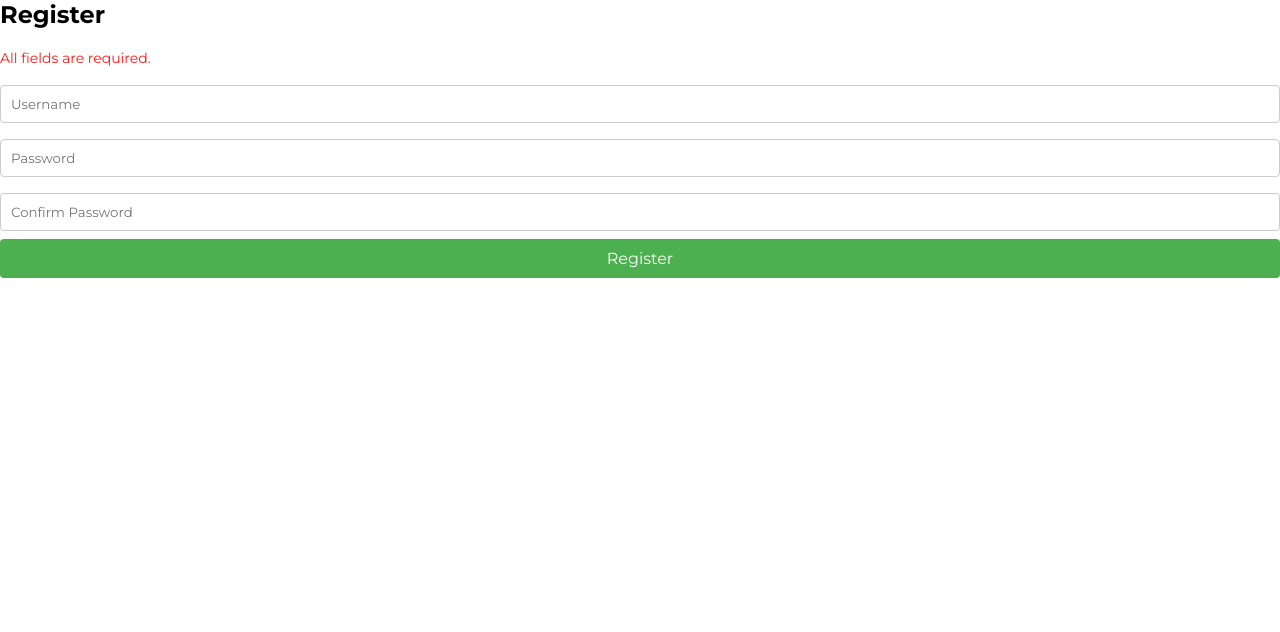
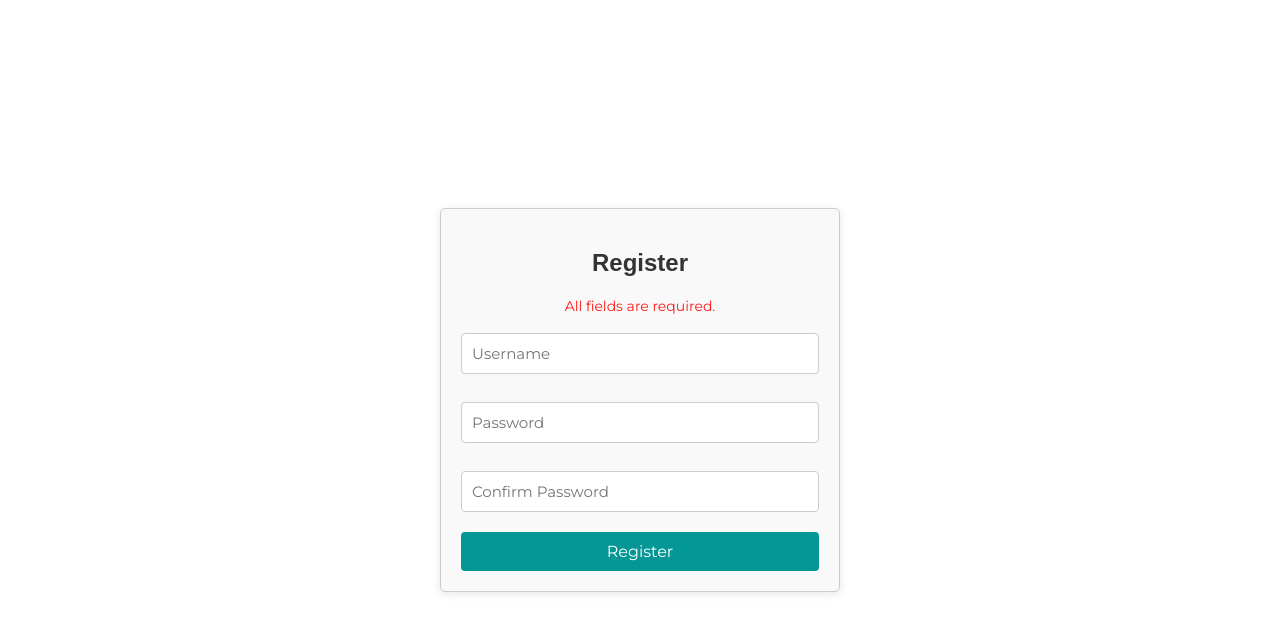
Before and after one commit to Software-Engineering-Project588/frontend, a React (Create React App) app: page /register in a window 1280 px wide. Both pictures are taken after a click on the button "Register". Shown: the top 632 px of the page. Built offline with nearby package versions, Linux system fonts and the light colour scheme; a web font is replaced by a local one.

Commit message:
final commits

```diff
--- a/src/components/CollegeDetails/index.js
+++ b/src/components/CollegeDetails/index.js
@@ -122,7 +122,7 @@ const CollegeDetails = (props) => {
                         <p>Type of Room: <span>{accommodation.typeOfRoom}</span></p>
                         <p>Area: <span>{accommodation.areaName}</span></p>
                         <p>Cost: <span>{accommodation.cost}</span></p>
-                        <a className='map' href='https://maps.app.goo.gl/VvvJ9HFcjWwcXG9g6'><SiGooglemaps />
+                        <a className='map' href='https://maps.app.goo.gl/JohiChaZStwkhnwz9'><SiGooglemaps />
                         </a>
                     </div>
                 ))}
--- a/src/components/LoginPage/index.css
+++ b/src/components/LoginPage/index.css
@@ -1,6 +1,12 @@
 /* Center the form and add basic styling */
+.login-main{
+  height: 100vh;
+  display: flex;
+  align-items: center;
+  justify-content: center;
+}
 .login-container {
-  width: 300px;
+  width: 400px;
   margin: 0 auto;
   padding: 20px;
   border: 1px solid #ddd;
@@ -9,6 +15,7 @@
   text-align: center;
   font-family: Arial, sans-serif;
   margin-top: 50px;
+
 }
 
 h2 {
@@ -22,12 +29,14 @@ input[type="password"] {
   margin: 8px 0;
   border: 1px solid #ccc;
   border-radius: 4px;
+  margin-bottom: 20px;
+  font-size: 15px;
 }
 
-button {
+.login-btn {
   width: 100%;
   padding: 10px;
-  background-color: #4CAF50;
+  background-color: #059696;
   color: white;
   border: none;
   border-radius: 4px;
@@ -35,8 +44,8 @@ button {
   font-size: 16px;
 }
 
-button:hover {
-  background-color: #45a049;
+.login-btn:hover {
+  background-color: #027c7c;
 }
 
 .error {
@@ -50,7 +59,7 @@ button:hover {
 }
 
 .register-link a {
-  color: #4CAF50;
+  color: blue;
   text-decoration: none;
 }
 
--- a/src/components/LoginPage/index.js
+++ b/src/components/LoginPage/index.js
@@ -26,6 +26,7 @@ const LoginPage = () => {
   };
 
   return (
+    <div className='login-main'>
     <div className="login-container">
       <h2>Login</h2>
       {error && <p className="error">{error}</p>}
@@ -41,10 +42,11 @@ const LoginPage = () => {
         value={password}
         onChange={(e) => setPassword(e.target.value)}
       />
-      <button onClick={handleLogin}>Login</button>
+      <button className='login-btn' onClick={handleLogin}>Login</button>
       <p className="register-link">
         Don't have an account? <Link to="/register">Register here</Link>
       </p>
+    </div>
     </div>
   );
 };
--- a/src/components/RegisterPage/index.css
+++ b/src/components/RegisterPage/index.css
@@ -1,10 +1,59 @@
-/* Styles for RegisterPage */
+.register-main{
+    display: flex;
+    align-items: center;
+    justify-content: center;
+    height: 100vh;
+}
+
 .register-container {
     max-width: 400px;
-    margin: 50px auto;
+    margin: auto;
     padding: 20px;
     border: 1px solid #ccc;
-    border-radius: 8px;
+    border-radius: 5px;
     box-shadow: 0 2px 10px rgba(0, 0, 0, 0.1);
     background-color: #f9f9f9;
-}
+
+  }
+
+  .register-title {
+    margin-top: 20px;
+    text-align: center;
+    margin-bottom: 20px;
+    font-family: Arial, sans-serif;
+    color: #333;
+  }
+
+  .register-error {
+    color: red;
+    text-align: center;
+    margin-bottom: 10px;
+  }
+
+  .register-input {
+    width: 100%;
+    padding: 10px;
+    margin: 10px 0;
+    border: 1px solid #ccc;
+    border-radius: 4px;
+  }
+
+  .register-input:focus {
+    border-color: #66afe9;
+    outline: none;
+  }
+
+  .register-button {
+    width: 100%;
+    padding: 10px;
+    background-color: #059696;
+    color: white;
+    border: none;
+    border-radius: 4px;
+    cursor: pointer;
+    font-size: 16px;
+  }
+
+  .register-button:hover {
+    background-color: #0d8b8b;
+  }
--- a/src/components/RegisterPage/index.js
+++ b/src/components/RegisterPage/index.js
@@ -1,5 +1,6 @@
 import React, { useState } from 'react';
 import { useHistory } from 'react-router-dom';
+import './index.css'; // Ensure you import the CSS file
 
 const RegisterPage = () => {
   const [username, setUsername] = useState('');
@@ -19,7 +20,6 @@ const RegisterPage = () => {
       return;
     }
 
-    // Retrieve all users from localStorage
     const users = JSON.parse(localStorage.getItem('users')) || {};
 
     if (users[username]) {
@@ -27,7 +27,6 @@ const RegisterPage = () => {
       return;
     }
 
-    // Add new user to the users object and save it
     users[username] = { password };
     localStorage.setItem('users', JSON.stringify(users));
     alert("Registration successful!");
@@ -35,28 +34,33 @@ const RegisterPage = () => {
   };
 
   return (
+    <div className='register-main'>
     <div className='register-container'>
-      <h2>Register</h2>
-      {error && <p style={{ color: 'red' }}>{error}</p>}
+      <h2 className='register-title'>Register</h2>
+      {error && <p className='register-error'>{error}</p>}
       <input
+        className='register-input'
         type="text"
         placeholder="Username"
         value={username}
         onChange={(e) => setUsername(e.target.value)}
       />
       <input
+        className='register-input'
         type="password"
         placeholder="Password"
         value={password}
         onChange={(e) => setPassword(e.target.value)}
       />
       <input
+        className='register-input'
         type="password"
         placeholder="Confirm Password"
         value={confirmPassword}
         onChange={(e) => setConfirmPassword(e.target.value)}
       />
-      <button className='register-error' onClick={handleRegister}>Register</button>
+      <button className='register-button' onClick={handleRegister}>Register</button>
+    </div>
     </div>
   );
 };
```
